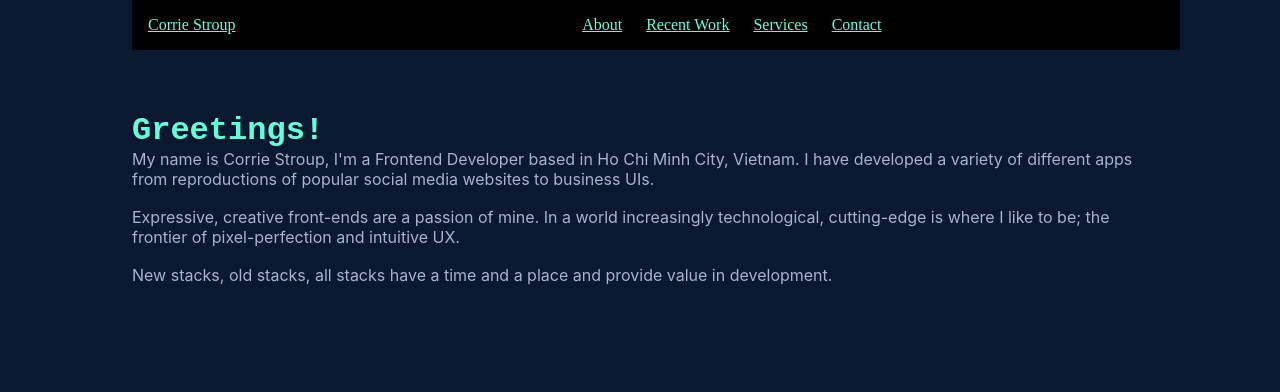
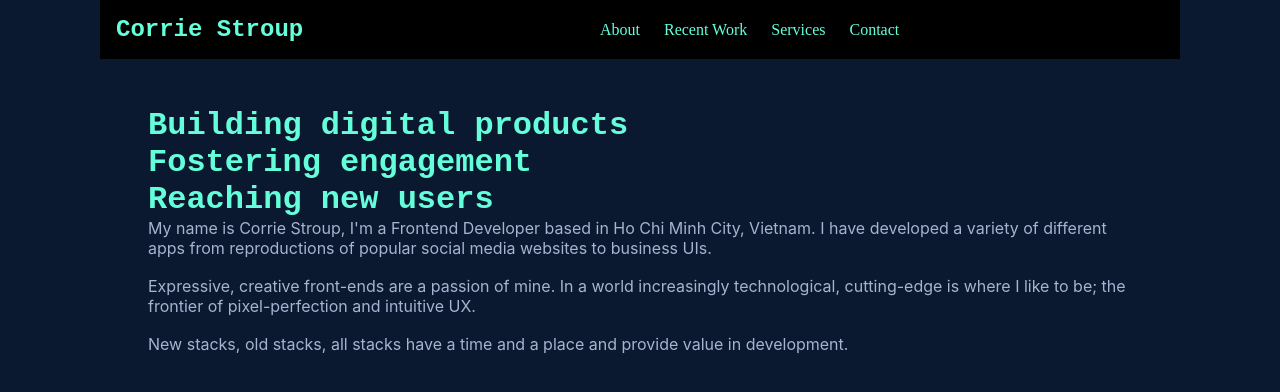
Before and after one commit to Cililocwee/portfolio, a React (Vite) app: page / in a window 1280 px wide. Shown: the top 392 px of the page. Built offline with nearby package versions, Linux system fonts and the light colour scheme.

Commit message:
Navigation structure

```diff
--- a/src/App.css
+++ b/src/App.css
@@ -1,7 +1,6 @@
 .App {
   background-color: var(--navy);
   color: var(--not-white);
-  padding: var(--variable-padding-small);
   box-sizing: border-box;
   position: relative;
   overflow: hidden;
--- a/src/components/Navigation.jsx
+++ b/src/components/Navigation.jsx
@@ -4,7 +4,9 @@ import "./components.css";
 export default function Navigation() {
   return (
     <nav>
-      <a href="#">Corrie Stroup</a>
+      <h1>
+        <a href="#">Corrie Stroup</a>
+      </h1>
       <ul>
         <li>
           <a href="#">About</a>
--- a/src/components/components.css
+++ b/src/components/components.css
@@ -1,6 +1,4 @@
 nav {
-  position: absolute;
-  top: 0;
   display: flex;
   width: 100%;
   background: black;
@@ -14,4 +12,8 @@ nav {
     margin: auto;
     gap: 1.5em;
   }
+
+  a {
+    text-decoration: none;
+  }
 }
--- a/src/sections/Introduction.jsx
+++ b/src/sections/Introduction.jsx
@@ -3,7 +3,10 @@ import "./sections.css";
 export default function Introduction() {
   return (
     <div id="introduction" className="section">
-      <h1>Greetings!</h1>
+      <h1>
+        Building digital products <br /> Fostering engagement <br /> Reaching
+        new users
+      </h1>
       <p>
         My name is <span className="highlight">Corrie Stroup</span>, I'm a
         Frontend Developer based in Ho Chi Minh City, Vietnam. I have developed
--- a/src/sections/sections.css
+++ b/src/sections/sections.css
@@ -1,3 +1,5 @@
 .section {
-  margin-top: 5em;
+  /* margin-top: 3em; */
+
+  padding: 3em;
 }
```
